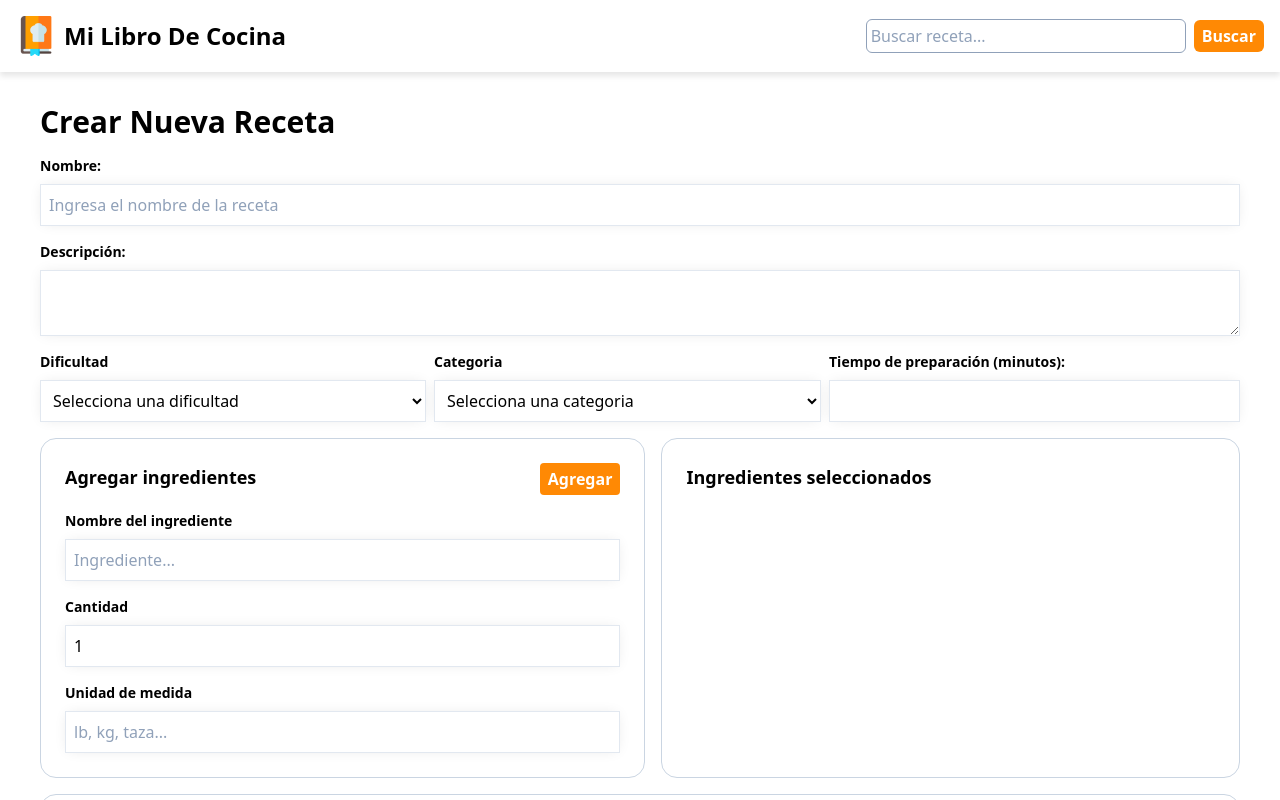
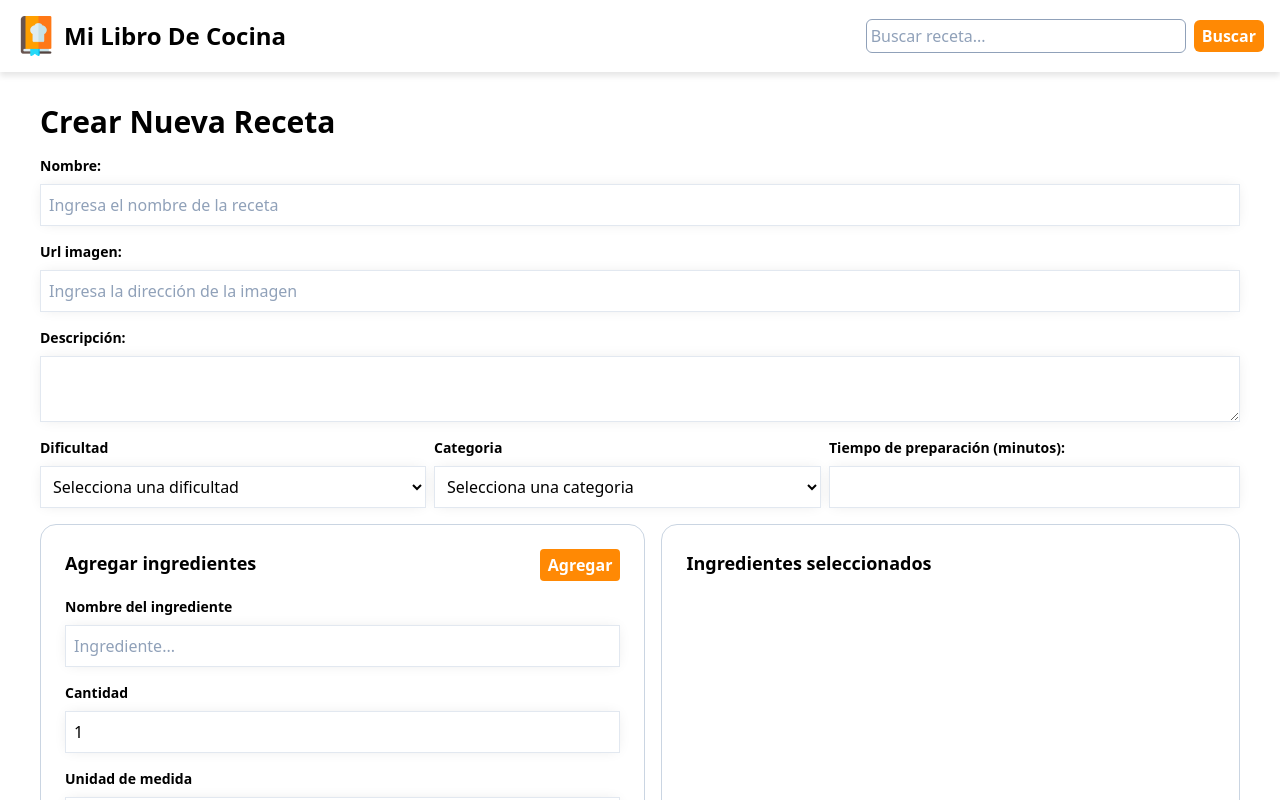
Before and after one commit to DieB219/MiLibroDeCocina, an Angular app: page /formulario in a window 1280 px wide. Shown: the top 800 px of the page. Built offline with nearby package versions, Linux system fonts and the light colour scheme; what tailwindcss-animated would draw is missing.

Commit message:
feat: creacion del input de imagen y vista previa de la misma

```diff
--- a/src/app/formulario-receta/formulario-receta.html
+++ b/src/app/formulario-receta/formulario-receta.html
@@ -8,6 +8,14 @@
     <div class="flex flex-col mt-4 [&>input]:mb-4">
       <label for="nombre">Nombre:</label>
       <input class="placeholder:text-slate-400" type="text" placeholder="Ingresa el nombre de la receta">
+
+      <label for="imagen">Url imagen:</label>
+      <input (blur)="imagenValida(imagenReceta.value)" #imagenReceta class="placeholder:text-slate-400" type="text" placeholder="Ingresa la dirección de la imagen">
+      @if (existeImagen()) {
+        <span>
+          <img [src]="imagenReceta.value" width="300" height="400">
+        </span>
+      }
 
       <label for="descripcion">Descripción:</label>
       <textarea class="shadow-[0px_0px_14px_-3px_rgba(0,_0,_0,_0.1)] border border-slate-200 p-2" name="descripcion"></textarea>
--- a/src/app/formulario-receta/formulario-receta.ts
+++ b/src/app/formulario-receta/formulario-receta.ts
@@ -13,4 +13,20 @@ export default class FormularioReceta {
 
   protected title = signal('Crear Nueva Receta')
 
+  protected existeImagen = signal(false)
+
+  validarImagen(url: string): Promise<boolean> {
+    return new Promise((resolve) => {
+      const img = new Image();
+      img.onload = () => resolve(true);
+      img.onerror = () => resolve(false);
+      img.src = url;
+    });
+  }
+
+  async imagenValida(url:string){
+    const resultado = await this.validarImagen(url)
+    this.existeImagen.set(resultado)
+  }
+
 }
```
